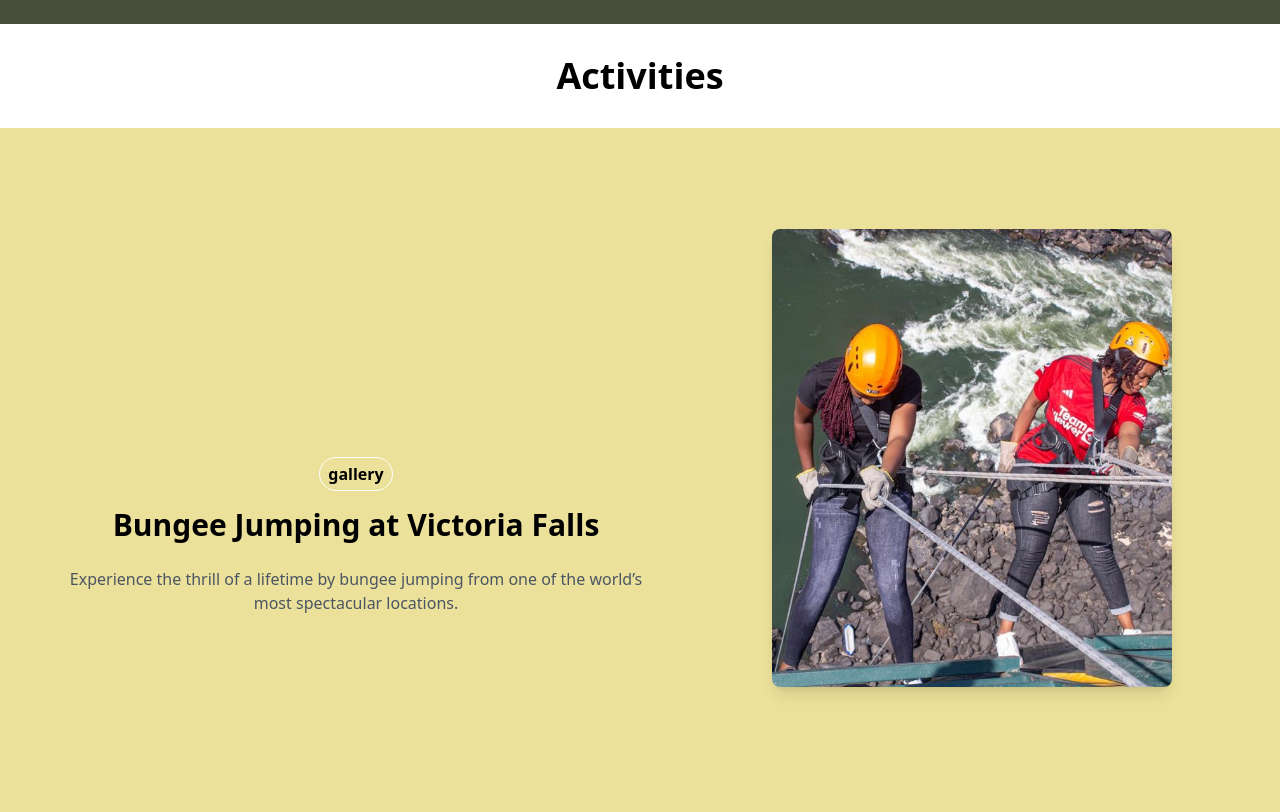
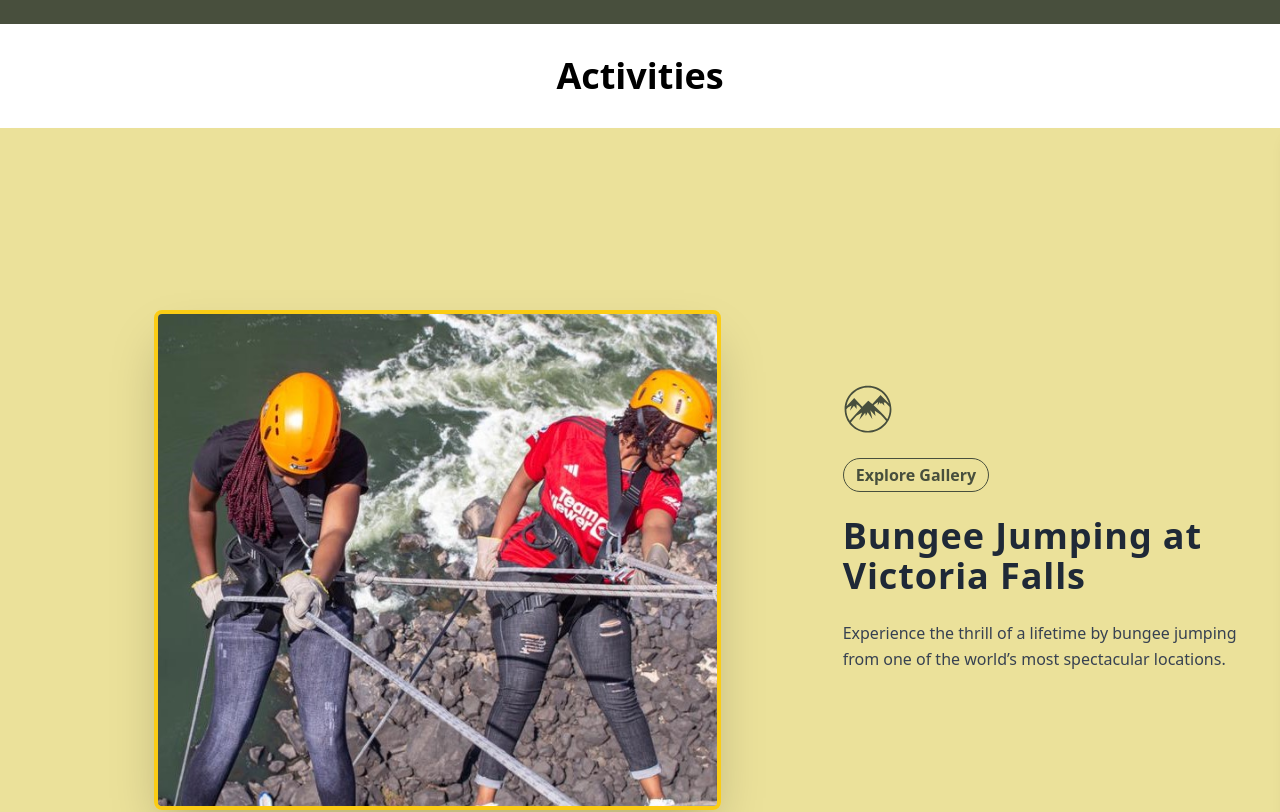
Before and after one commit to PixelCrafte/serene, a Next.js app: page / in a window 1280 px wide. Shown: the part 2300-3112 px from the top of the page. Built offline with nearby package versions, Linux system fonts and the light colour scheme.

Commit message:
changed the design of activties on the landing page

```diff
--- a/src/app/contact/ContactUs.jsx
+++ b/src/app/contact/ContactUs.jsx
@@ -36,7 +36,7 @@ const ContactUs = () => {
 
   return (
     <section className='overflow-x-hidden flex flex-col justify-center items-center w-full p-4'>
-      <h2 className="text-black text-3xl font-bold p-3 pl-0 sm:w-[80%]">Message Us</h2>
+      <h2 className="text-black text-center text-3xl font-bold p-3 pl-0 sm:w-[80%]">Message Us</h2>
     <form onSubmit={handleSubmit} className="space-y-6 flex flex-col justify-center md:w-[80%] flex-shrink-0">
       <div className="space-y-2">
       <a id="contact-us"></a>
--- a/src/app/contact/Subscribe.jsx
+++ b/src/app/contact/Subscribe.jsx
@@ -38,15 +38,15 @@ export default function Newsletter() {
         <p className="text-lg mb-8">Stay updated with our latest news, insights, and exclusive offers!</p>
 
         {/* Newsletter Form */}
-        <form onSubmit={handleSubmit} className="bg-gray-800 p-8 rounded-lg shadow-lg space-y-4 mx-auto max-w-lg border border-white">
-          <div className="grid grid-cols-1 sm:grid-cols-2 gap-6">
+        <form onSubmit={handleSubmit} className="bg-main5 p-8 rounded-lg shadow-lg space-y-4 mx-auto max-w-lg border border-main2">
+          <div className="flex flex-col gap-6">
             <input
               type="text"
               placeholder="Your Name"
               value={name}
               onChange={(e) => setName(e.target.value)}
               required
-              className="w-full px-4 py-3 rounded-md bg-gray-700 text-white placeholder-gray-400 focus:ring-2 focus:ring-orange-500"
+              className="w-full px-4 py-3 rounded-md bg-gray-300 text-white placeholder-gray-600 focus:ring-2 focus:ring-orange-500"
             />
             <input
               type="email"
@@ -54,7 +54,7 @@ export default function Newsletter() {
               value={email}
               onChange={(e) => setEmail(e.target.value)}
               required
-              className="w-full px-4 py-3 rounded-md bg-gray-700 text-white placeholder-gray-400 focus:ring-2 focus:ring-orange-500"
+              className="w-full px-4 py-3 rounded-md bg-gray-300 text-white placeholder-gray-600 focus:ring-2 focus:ring-orange-500"
             />
           </div>
 
@@ -63,7 +63,7 @@ export default function Newsletter() {
             type="submit"
             className="w-full py-3 mt-4 bg-gradient-to-r from-main2 to-main1 text-lg font-semibold rounded-md transition-all duration-300 transform hover:scale-105 hover:shadow-lg"
           >
-            Subscribe Now
+            Subscribe
           </button>
 
           {/* Status Message */}
--- a/src/app/contact/page.jsx
+++ b/src/app/contact/page.jsx
@@ -37,30 +37,13 @@ export default function Contact() {
     <div className="min-h-screen">
       {/* Hero Section */}
       <div className="py-8 p-2">
-        <h1 className="text-5xl font-semibold">Get in Touch with Serene Safaris</h1>
+        <h1 className="text-5xl font-semibold text-center">Get in Touch with Serene Safaris</h1>
         <p className="mt-4 text-xl text-center">We’re here to take all your money, well... for the right reasons of coz</p>
       </div>
-        {/* Contact Form */}
-        <ContactUs />
       {/* Contact Information & Form Section */}
       <div className="p-2 bg-gradient-to-b from-main1 to-slate-800">
         {/* Contact Information */}
         <h2 className='text-main2 text-center font-semibold text-lg'>Infomation</h2>
-        <div>
-          <h3 className='text-white text-center font-semibold text-3xl py-8'>Operation</h3>
-          <div className='flex text-white'>
-            <div className='w-1/2 text-center p-2 border-r-2 border-main2 slide-in-bottom'>
-              <h4 className='text-main2 font-semibold'>Address</h4>
-              <p>Chakadaro, chakaro</p>
-              <p>Harare, Zimbabwe</p>
-            </div>
-            <div className='w-1/2 text-center p-2 slide-in-left'>
-              <h4 className='text-main2'>Working Hours</h4>
-              <p>Mon - Sat (0700hrs - 1800hs)</p>
-              <p>Closed for gossip on Sunday</p>
-            </div>
-          </div>
-        </div>
         <h3 className='text-white text-center font-semibold text-3xl py-8 slide-in-bottom'>Contact Info</h3>
         <div className="space-y-6 flex flex-col items-center justify-center text-white">
           <div className="flex items-center space-x-4">
@@ -91,8 +74,24 @@ export default function Contact() {
             </div>
           </div>
         </div>
+        <div>
+          <h3 className='text-white text-center font-semibold text-3xl py-8'>Operation</h3>
+          <div className='flex text-white mb-8'>
+            <div className='w-1/2 text-center p-2 border-r-2 border-main2 slide-in-bottom'>
+              <h4 className='text-main2 font-semibold'>Address</h4>
+              <p>Chakadaro, chakaro</p>
+              <p>Harare, Zimbabwe</p>
+            </div>
+            <div className='w-1/2 text-center p-2 slide-in-top'>
+              <h4 className='text-main2'>Working Hours</h4>
+              <p>Mon - Sat (0700hrs - 1800hs)</p>
+              <p>Closed for gossip on Sunday</p>
+            </div>
+          </div>
+        </div>
       </div>
-
+        {/* Contact Form */}
+        <ContactUs />
       {/* Newsletter Section */}
           <Subscribe />
           <BasicAnimations />
--- a/src/app/globals.css
+++ b/src/app/globals.css
@@ -87,3 +87,7 @@ li::marker{
 .slider-text span{
     position: relative;
 }
+
+.test-color{
+    color:#2e3326;
+}
--- a/src/components/LandingGallery.jsx
+++ b/src/components/LandingGallery.jsx
@@ -1,5 +1,7 @@
 import Image from 'next/image';
 import Link from 'next/link';
+import { GiMountains, GiWaterfall, GiWaveSurfer } from 'react-icons/gi';
+import { FaHelicopter } from 'react-icons/fa';
 
 const activities = [
   {
@@ -7,63 +9,70 @@ const activities = [
     image: '/images/bungee.jpg',
     description: 'Experience the thrill of a lifetime by bungee jumping from one of the world’s most spectacular locations.',
     link: '/gallery',
+    icon: <GiMountains size={50} className="text-main1 text-3xl" />
   },
   {
     title: 'White Water Rafting',
     image: '/images/falls.jpg',
     description: 'Ride the rapids on the mighty Zambezi River for an exhilarating adventure.',
     link: '/gallery',
+    icon: <GiWaterfall size={50} className="text-main1" />
   },
   {
     title: 'Victoria Falls Helicopter Tours',
     image: '/images/falls.jpg',
     description: 'Get a bird’s eye view of the majestic Victoria Falls with our helicopter tours.',
     link: '/gallery',
+    icon: <FaHelicopter size={50} className="text-main1" />
   },
   {
     title: 'Devil\'s Pool Adventure',
     image: '/images/pool.jpg',
     description: 'Swim on the edge of the world’s largest waterfall in the famous Devil’s Pool.',
     link: '/gallery',
+    icon: <GiWaveSurfer size={50} className="text-main1" />
   },
 ];
+
 const ActivitiesSection = () => {
-
   return (
     <section className="flex w-[400vw] panel-container gap-1">
+      {activities.map((item, index) => (
+        <article key={'activity-' + index} className="flex flex-col md:flex-row items-center md:items-start justify-between bg-main2 py-6 md:py-12 px-4 md:px-8 flex-shrink-0 flex-grow-0 w-screen panel h-screen shadow-lg">
+          {/* Left side - Image */}
+          <div className="w-full md:w-2/3 flex items-center justify-center md:h-full">
+            <div className="md:w-[70%] md:h-[500px] w-[90%] mt-16 flex items-center overflow-hidden rounded-lg shadow-2xl border-4 border-yellow-400">
+              <Image
+                src={item.image}
+                width={800}
+                height={600}
+                alt={item.title}
+                className="object-cover rounded-lg hover:scale-105 transition-transform duration-500 ease-in-out"
+              />
+            </div>
+          </div>
 
-{    activities.map((item, index) => (
+          {/* Right side - Text content */}
+          <div className="w-full md:w-1/3 flex flex-col items-center md:items-start justify-center h-full text-center md:text-left space-y-4 md:space-y-6">
+            {/* Icon */}
+            <div className="flex items-center justify-center text-main1 text-center">
+              {item.icon}
+            </div>
 
-    <article key={'activity-'+index} className="flex flex-col md:flex-row items-center md:items-start justify-between pt-20 pb-8 bg-main2 py-2 flex-shrink-0 flex-grow-0 w-screen panel h-screen">
-      {/* Left side - Text content */}
-      <div className="w-full md:w-1/2 mt-8 md:mt-0 md:ml-12 flex flex-col items-center justify-center h-full">
-        {/* Small link to about page */}
-        <Link href="/about" className="text-black font-semibold hover:text-main2 mb-4 block border border-white rounded-full w-fit px-2 py-1">
-          gallery
+            {/* Link to gallery */}
+            <Link href={item.link} className="text-main1 font-semibold hover:text-white transition-colors duration-300 mb-4 border border-main1 rounded-full w-fit px-3 py-1">
+              Explore Gallery
             </Link>
 
             {/* Title */}
-        <h2 className="text-2xl md:text-3xl font-semibold mb-4">
+            <h2 className="text-3xl md:text-4xl font-bold text-gray-800 tracking-wide">
               {item.title}
             </h2>
 
             {/* Paragraph */}
-        <p className="text-gray-600 mb-6 text-center p-2">
+            <p className="text-gray-700 leading-relaxed max-w-md">
               {item.description}
             </p>
-      </div>
-        {/* Left side - Image */}
-      <div className="w-full md:w-1/2 flex items-center justify-center">
-      <div className='w-[400px] h-[500px] flex items-center'>
-        <Image
-          src={item.image} // Replace with your image path
-          width={400}
-          height={600}
-          alt="Serene Destination"
-          objectFill='cover'
-          className="object-cover rounded-lg shadow-lg block"
-        />
-      </div>
           </div>
         </article>
       ))}
--- a/tailwind.config.js
+++ b/tailwind.config.js
@@ -12,6 +12,7 @@ module.exports = {
         main2:'#EBE19A',
         main3:'#E6E299',
         main4:'#00492E',
+        main5:'#2e3326'
       },
     },
   },
```
Lines whose indentation alone changed are shown as unchanged.
